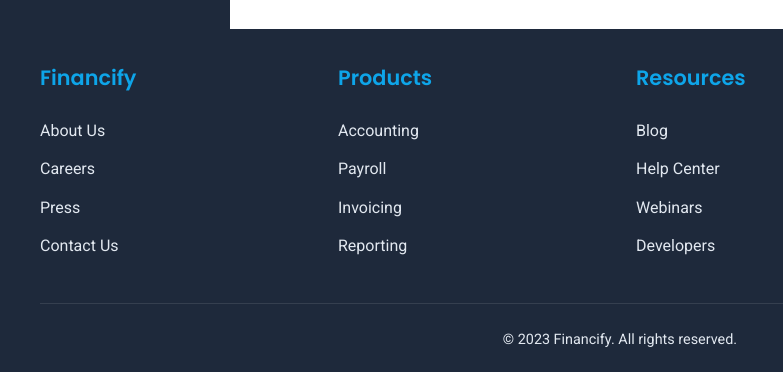
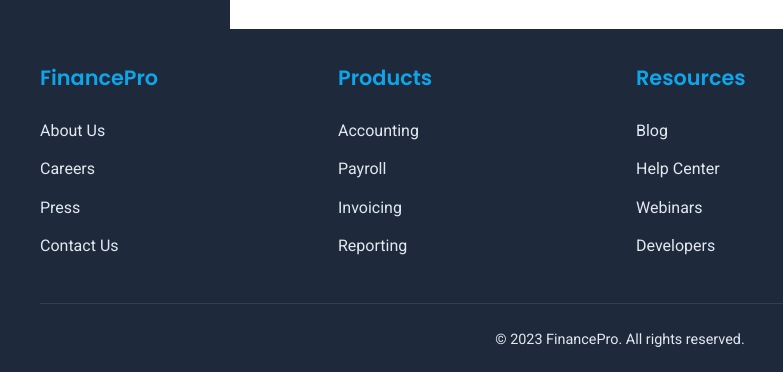
Before and after one commit to protellglobal/Financify, a plain HTML site: page index.html in a window 1280 px wide. Shown: the part 1564-1936 px from the top of the page, 20-803 px from the left. Drawn offline with Linux system fonts and the light colour scheme.

Commit message:
Update index.html

```diff
--- a/index.html
+++ b/index.html
@@ -34,7 +34,7 @@
 
     <meta charset="UTF-8">
     <meta name="viewport" content="width=device-width, initial-scale=1.0">
-    <title>Financify - Admin Dashboard</title>
+    <title>FinancePro - Admin Dashboard</title>
     <link rel="stylesheet" href="https://cdnjs.cloudflare.com/ajax/libs/font-awesome/6.4.0/css/all.min.css">
     <link href="https://fonts.googleapis.com/css2?family=Poppins:wght@300;400;500;600;700&family=Roboto:wght@300;400;500&display=swap" rel="stylesheet">
     <style>
@@ -711,7 +711,7 @@ Generous vacation policy</textarea>
         <div class="container">
             <div class="footer-content">
                 <div class="footer-column">
-                    <h3>Financify</h3>
+                    <h3>FinancePro</h3>
                     <ul>
                         <li><a href="#">About Us</a></li>
                         <li><a href="#">Careers</a></li>
@@ -748,7 +748,7 @@ Generous vacation policy</textarea>
                 </div>
             </div>
             <div class="copyright">
-                <p>&copy; 2023 Financify. All rights reserved.</p>
+                <p>&copy; 2023 FinancePro. All rights reserved.</p>
             </div>
         </div>
     </footer>
```
